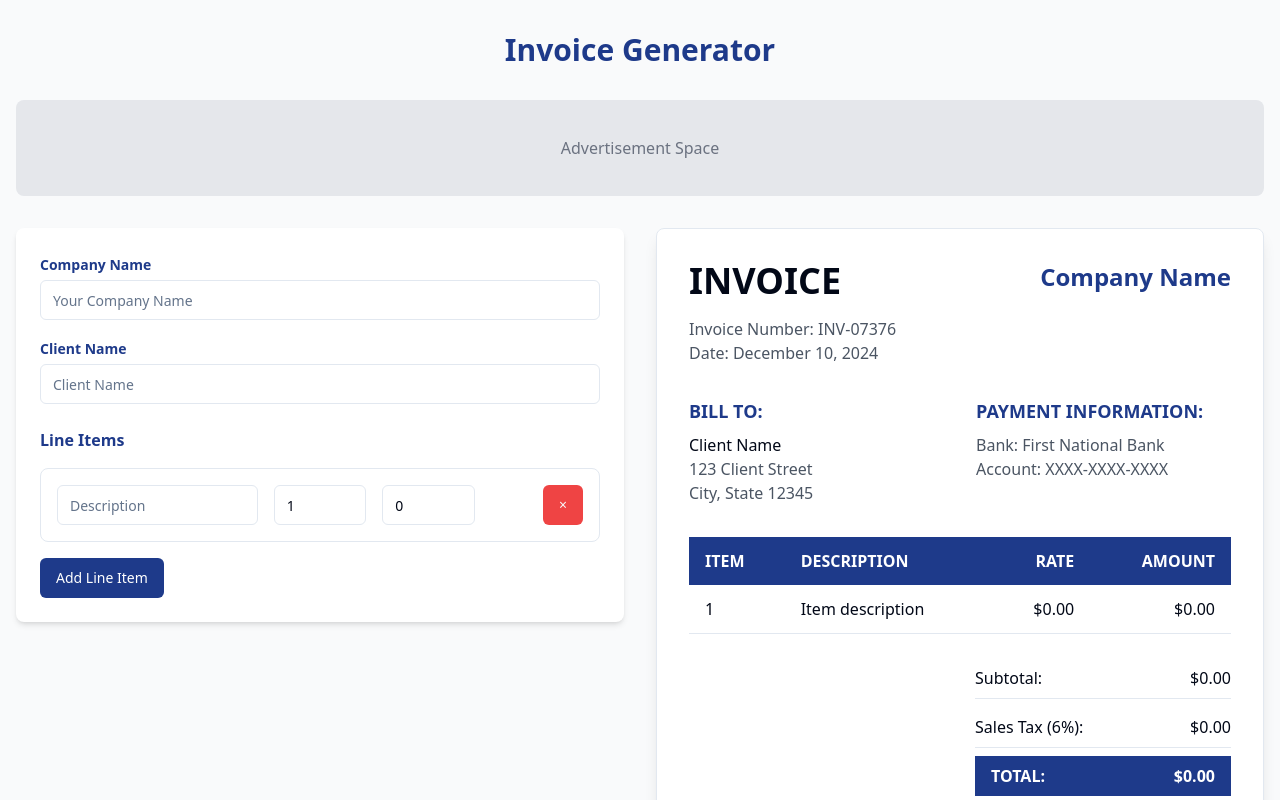
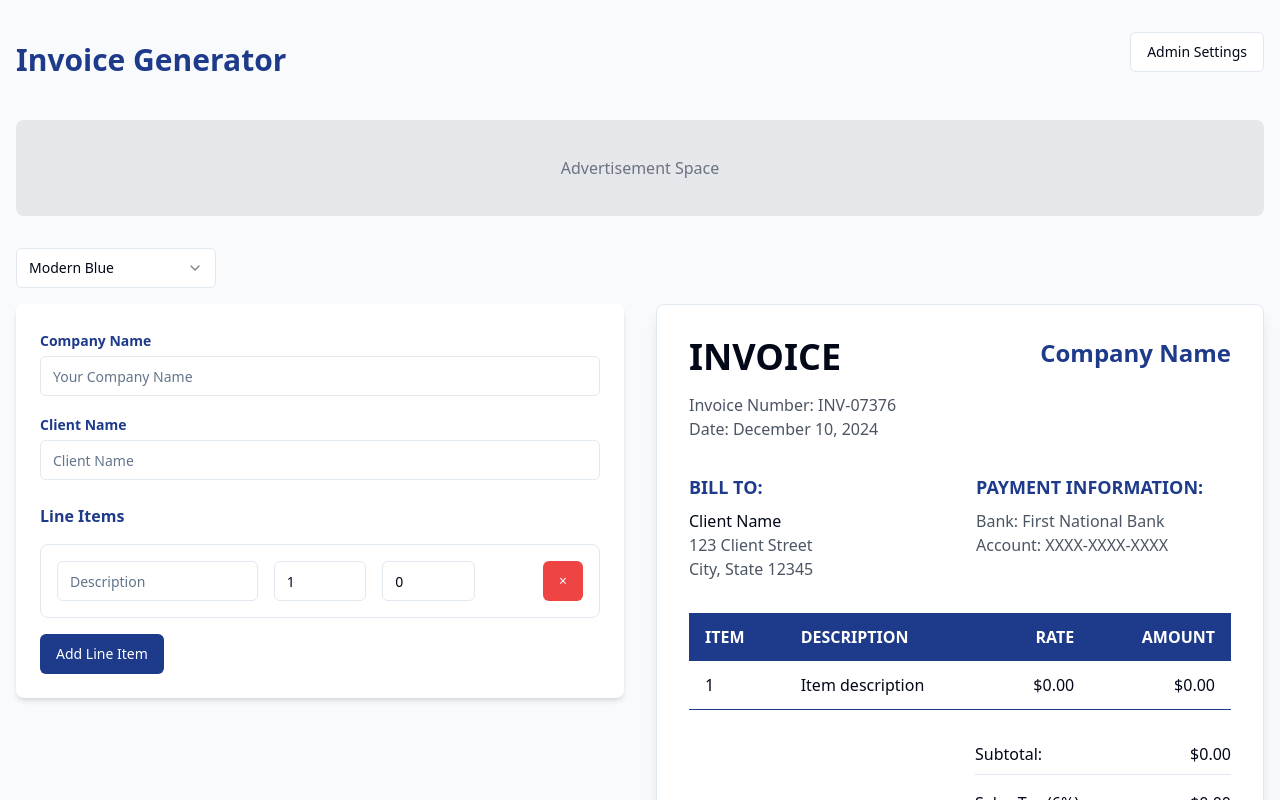
Before and after one commit to lasinsrajx/invoicepixie, a React (Vite) app: page / in a window 1280 px wide. Shown: the top 800 px of the page. Built offline with nearby package versions, Linux system fonts and the light colour scheme.

Commit message:
Add invoice templates and admin options
Implement additional invoice templates and introduce admin functionality for managing advertisement data and header code setup options.
[skip gpt_engineer]

```diff
--- /dev/null
+++ b/src/components/AdminSettings.tsx
@@ -0,0 +1,65 @@
+import React, { useState, useEffect } from "react";
+import { Dialog, DialogContent, DialogHeader, DialogTitle, DialogTrigger } from "@/components/ui/dialog";
+import { Button } from "@/components/ui/button";
+import { Input } from "@/components/ui/input";
+import { Label } from "@/components/ui/label";
+import { Textarea } from "@/components/ui/textarea";
+import { useToast } from "@/hooks/use-toast";
+
+export const AdminSettings = () => {
+  const { toast } = useToast();
+  const [headerScript, setHeaderScript] = useState("");
+  const [adsenseCode, setAdsenseCode] = useState("");
+
+  useEffect(() => {
+    const savedHeaderScript = localStorage.getItem("headerScript") || "";
+    const savedAdsenseCode = localStorage.getItem("adsenseCode") || "";
+    setHeaderScript(savedHeaderScript);
+    setAdsenseCode(savedAdsenseCode);
+  }, []);
+
+  const saveSettings = () => {
+    localStorage.setItem("headerScript", headerScript);
+    localStorage.setItem("adsenseCode", adsenseCode);
+    toast({
+      title: "Settings saved",
+      description: "Your changes have been saved successfully",
+    });
+  };
+
+  return (
+    <Dialog>
+      <DialogTrigger asChild>
+        <Button variant="outline" className="mb-4">Admin Settings</Button>
+      </DialogTrigger>
+      <DialogContent className="sm:max-w-[625px]">
+        <DialogHeader>
+          <DialogTitle>Admin Settings</DialogTitle>
+        </DialogHeader>
+        <div className="space-y-4 py-4">
+          <div className="space-y-2">
+            <Label htmlFor="headerScript">Header Script</Label>
+            <Textarea
+              id="headerScript"
+              value={headerScript}
+              onChange={(e) => setHeaderScript(e.target.value)}
+              placeholder="Enter custom header scripts (meta tags, analytics, etc.)"
+              className="min-h-[100px]"
+            />
+          </div>
+          <div className="space-y-2">
+            <Label htmlFor="adsenseCode">AdSense Code</Label>
+            <Textarea
+              id="adsenseCode"
+              value={adsenseCode}
+              onChange={(e) => setAdsenseCode(e.target.value)}
+              placeholder="Enter Google AdSense code"
+              className="min-h-[100px]"
+            />
+          </div>
+          <Button onClick={saveSettings} className="w-full">Save Settings</Button>
+        </div>
+      </DialogContent>
+    </Dialog>
+  );
+};
--- a/src/components/InvoicePreview.tsx
+++ b/src/components/InvoicePreview.tsx
@@ -6,12 +6,14 @@ interface InvoicePreviewProps {
   companyName: string;
   clientName: string;
   lineItems: LineItem[];
+  template?: string;
 }
 
 export const InvoicePreview = ({
   companyName,
   clientName,
   lineItems,
+  template = "modern"
 }: InvoicePreviewProps) => {
   const calculateSubtotal = () => {
     return lineItems.reduce(
@@ -21,7 +23,7 @@ export const InvoicePreview = ({
   };
 
   const calculateTax = () => {
-    return calculateSubtotal() * 0.06; // 6% tax rate
+    return calculateSubtotal() * 0.06;
   };
 
   const calculateTotal = () => {
@@ -34,10 +36,40 @@ export const InvoicePreview = ({
     day: 'numeric'
   });
 
+  const getTemplateStyles = () => {
+    switch (template) {
+      case "classic":
+        return {
+          headerBg: "bg-gray-900",
+          accentColor: "text-gray-900",
+          borderColor: "border-gray-900",
+        };
+      case "minimal":
+        return {
+          headerBg: "bg-gray-600",
+          accentColor: "text-gray-600",
+          borderColor: "border-gray-600",
+        };
+      case "professional":
+        return {
+          headerBg: "bg-slate-800",
+          accentColor: "text-slate-800",
+          borderColor: "border-slate-800",
+        };
+      default: // modern
+        return {
+          headerBg: "bg-[#1e3a8a]",
+          accentColor: "text-[#1e3a8a]",
+          borderColor: "border-[#1e3a8a]",
+        };
+    }
+  };
+
+  const styles = getTemplateStyles();
+
   return (
     <Card className="p-8 bg-white shadow-lg max-w-4xl mx-auto">
       <div className="space-y-8">
-        {/* Header */}
         <div className="flex justify-between items-start">
           <div>
             <h1 className="text-4xl font-bold mb-4">INVOICE</h1>
@@ -45,30 +77,28 @@ export const InvoicePreview = ({
             <p className="text-gray-600">Date: {currentDate}</p>
           </div>
           <div className="text-right">
-            <h2 className="text-2xl font-bold text-[#1e3a8a]">{companyName || "Company Name"}</h2>
+            <h2 className={`text-2xl font-bold ${styles.accentColor}`}>{companyName || "Company Name"}</h2>
           </div>
         </div>
 
-        {/* Bill To & Payment Info */}
         <div className="grid grid-cols-2 gap-8">
           <div>
-            <h3 className="text-lg font-semibold mb-2 text-[#1e3a8a]">BILL TO:</h3>
+            <h3 className={`text-lg font-semibold mb-2 ${styles.accentColor}`}>BILL TO:</h3>
             <p className="font-medium">{clientName || "Client Name"}</p>
             <p className="text-gray-600">123 Client Street</p>
             <p className="text-gray-600">City, State 12345</p>
           </div>
           <div>
-            <h3 className="text-lg font-semibold mb-2 text-[#1e3a8a]">PAYMENT INFORMATION:</h3>
+            <h3 className={`text-lg font-semibold mb-2 ${styles.accentColor}`}>PAYMENT INFORMATION:</h3>
             <p className="text-gray-600">Bank: First National Bank</p>
             <p className="text-gray-600">Account: XXXX-XXXX-XXXX</p>
           </div>
         </div>
 
-        {/* Items Table */}
         <div className="mt-8">
           <table className="w-full">
             <thead>
-              <tr className="bg-[#1e3a8a] text-white">
+              <tr className={`${styles.headerBg} text-white`}>
                 <th className="py-3 px-4 text-left">ITEM</th>
                 <th className="py-3 px-4 text-left">DESCRIPTION</th>
                 <th className="py-3 px-4 text-right">RATE</th>
@@ -77,7 +107,7 @@ export const InvoicePreview = ({
             </thead>
             <tbody>
               {lineItems.map((item, index) => (
-                <tr key={index} className="border-b">
+                <tr key={index} className={`border-b ${styles.borderColor}`}>
                   <td className="py-3 px-4">{index + 1}</td>
                   <td className="py-3 px-4">{item.description || "Item description"}</td>
                   <td className="py-3 px-4 text-right">${item.unitPrice.toFixed(2)}</td>
@@ -89,7 +119,6 @@ export const InvoicePreview = ({
             </tbody>
           </table>
 
-          {/* Totals */}
           <div className="mt-6 flex justify-end">
             <div className="w-64 space-y-2">
               <div className="flex justify-between border-b py-2">
@@ -100,7 +129,7 @@ export const InvoicePreview = ({
                 <span>Sales Tax (6%):</span>
                 <span>${calculateTax().toFixed(2)}</span>
               </div>
-              <div className="flex justify-between bg-[#1e3a8a] text-white py-2 px-4 mt-4">
+              <div className={`flex justify-between ${styles.headerBg} text-white py-2 px-4 mt-4`}>
                 <span className="font-bold">TOTAL:</span>
                 <span className="font-bold">${calculateTotal().toFixed(2)}</span>
               </div>
@@ -108,9 +137,8 @@ export const InvoicePreview = ({
           </div>
         </div>
 
-        {/* Terms */}
         <div className="mt-8">
-          <h3 className="text-lg font-semibold mb-2 text-[#1e3a8a]">TERMS AND CONDITIONS:</h3>
+          <h3 className={`text-lg font-semibold mb-2 ${styles.accentColor}`}>TERMS AND CONDITIONS:</h3>
           <p className="text-gray-600">Payment is due 30 days from the invoice date.</p>
         </div>
       </div>
--- /dev/null
+++ b/src/components/TemplateSelector.tsx
@@ -0,0 +1,25 @@
+import React from "react";
+import { Select, SelectContent, SelectItem, SelectTrigger, SelectValue } from "@/components/ui/select";
+
+interface TemplateSelectorProps {
+  onTemplateChange: (template: string) => void;
+  currentTemplate: string;
+}
+
+export const TemplateSelector = ({ onTemplateChange, currentTemplate }: TemplateSelectorProps) => {
+  return (
+    <div className="mb-4">
+      <Select value={currentTemplate} onValueChange={onTemplateChange}>
+        <SelectTrigger className="w-[200px]">
+          <SelectValue placeholder="Select template" />
+        </SelectTrigger>
+        <SelectContent>
+          <SelectItem value="modern">Modern Blue</SelectItem>
+          <SelectItem value="classic">Classic Black</SelectItem>
+          <SelectItem value="minimal">Minimal Gray</SelectItem>
+          <SelectItem value="professional">Professional Dark</SelectItem>
+        </SelectContent>
+      </Select>
+    </div>
+  );
+};
--- a/src/pages/Index.tsx
+++ b/src/pages/Index.tsx
@@ -5,6 +5,8 @@ import { Button } from "@/components/ui/button";
 import { useToast } from "@/hooks/use-toast";
 import html2canvas from "html2canvas";
 import jsPDF from "jspdf";
+import { AdminSettings } from "@/components/AdminSettings";
+import { TemplateSelector } from "@/components/TemplateSelector";
 
 const Index = () => {
   const { toast } = useToast();
@@ -13,6 +15,7 @@ const Index = () => {
     clientName: "",
     lineItems: [{ description: "", quantity: 1, unitPrice: 0, taxRate: 6 }],
   });
+  const [template, setTemplate] = useState("modern");
 
   const handleExportPDF = async () => {
     const element = document.getElementById("invoice-preview");
@@ -45,13 +48,23 @@ const Index = () => {
   return (
     <div className="min-h-screen bg-gray-50 py-8">
       <div className="container mx-auto px-4">
-        <h1 className="text-3xl font-bold text-center mb-8 text-[#1e3a8a]">
-          Invoice Generator
-        </h1>
+        <div className="flex justify-between items-center mb-8">
+          <h1 className="text-3xl font-bold text-[#1e3a8a]">
+            Invoice Generator
+          </h1>
+          <AdminSettings />
+        </div>
 
         {/* AdSense Placeholder */}
         <div className="w-full h-24 bg-gray-200 mb-8 rounded-lg flex items-center justify-center">
           <span className="text-gray-500">Advertisement Space</span>
+        </div>
+
+        <div className="mb-4">
+          <TemplateSelector
+            currentTemplate={template}
+            onTemplateChange={setTemplate}
+          />
         </div>
 
         <div className="grid grid-cols-1 lg:grid-cols-2 gap-8">
@@ -61,7 +74,7 @@ const Index = () => {
           <div>
             <div className="sticky top-8">
               <div id="invoice-preview">
-                <InvoicePreview {...invoiceData} />
+                <InvoicePreview {...invoiceData} template={template} />
               </div>
               <div className="mt-4 flex gap-4 justify-end">
                 <Button
```
